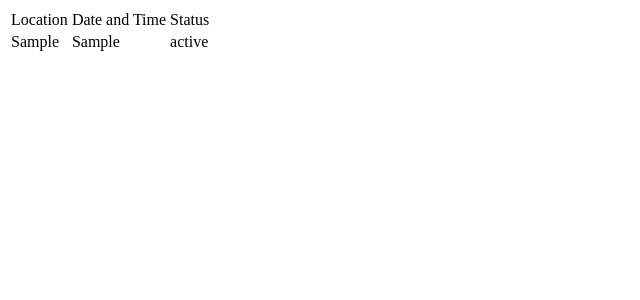
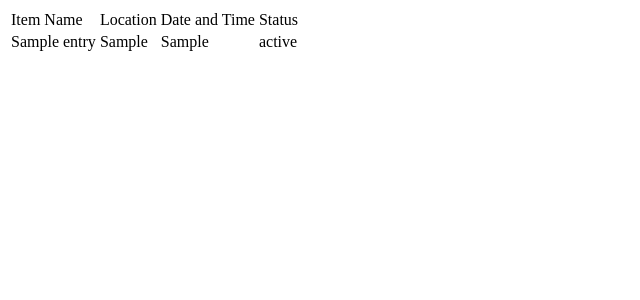
Before and after one commit to kellyaj/bearclaw, a Flask app: template templates/index.html in a window 1280 px wide. Shown: the top 300 px of the page, without its empty margins (0-640 px from the left). Run offline with Flask 2, Linux system fonts and the light colour scheme; the template is opened without the code that fills it: most values are stand-ins (such as "Sample title", 1, 10 or a date in 2020).

Commit message:
includes names in index template

```diff
--- a/templates/index.html
+++ b/templates/index.html
@@ -1,12 +1,14 @@
 <!doctype html>
 <table>
   <tr>
+    <td>Item Name</td>
     <td>Location</td>
     <td>Date and Time</td>
     <td>Status</td>
   </tr>
   {% for entry in entries %}
     <tr>
+      <td>{{entry['name']}}</td>
       <td>{{entry['last_location']}}</td>
       <td>{{entry['last_checkin']}}</td>
       <td>{{entry['status']}}</td>
```
